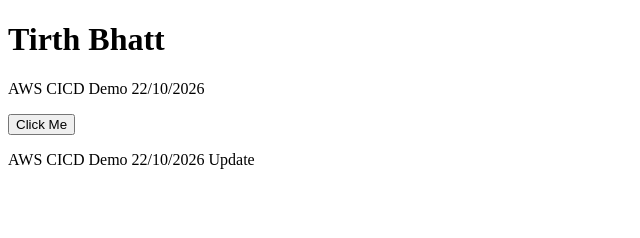
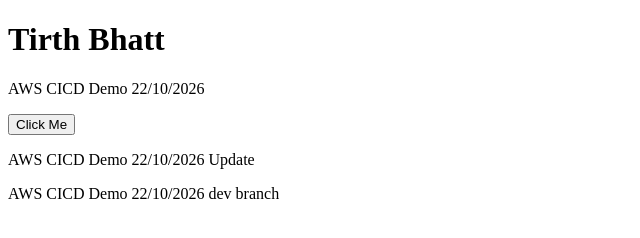
Before and after one commit to Tirth-Bhatt18/s3-singlebranch-aws-cicd, a plain HTML site: page index.html in a window 1280 px wide. Shown: the whole page, without its empty margins (0-640 px from the left). Drawn offline with Linux system fonts and the light colour scheme.

Commit message:
dev branch changes

```diff
--- a/index.html
+++ b/index.html
@@ -13,5 +13,7 @@
     <button onclick="alert('Hello, World!')">Click Me</button>
 
     <p>AWS CICD Demo 22/10/2026 Update</p>
+
+    <p>AWS CICD Demo 22/10/2026 dev branch</p>
 </body>
 </html>
```
